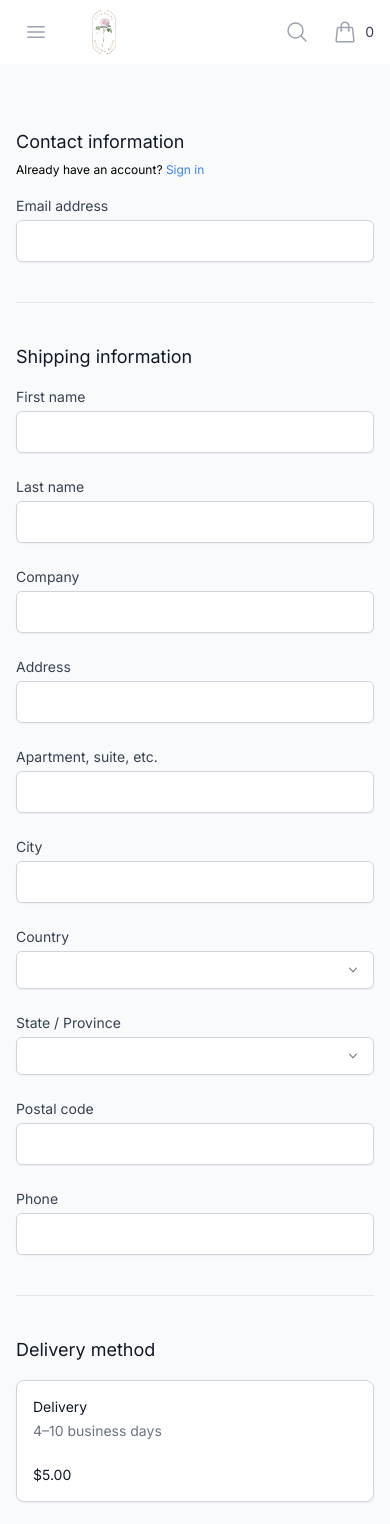
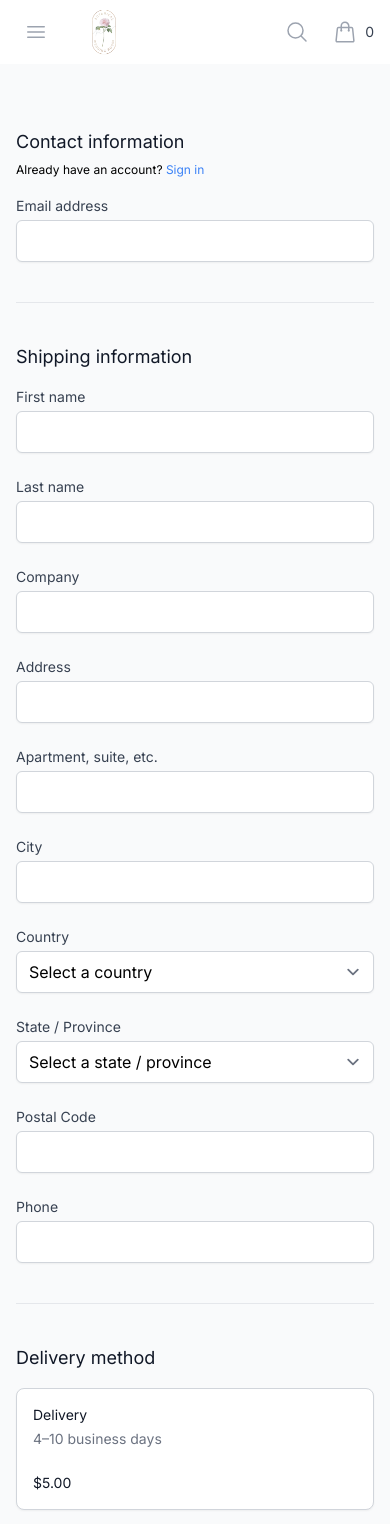
Before and after one commit to billychen0894/florist-ecommerce-app, a Next.js app: page /checkout in a window 390 px wide. Shown: the top 1524 px of the page. Built offline with nearby package versions, Linux system fonts and the light colour scheme.

Commit message:
refactor: use native react-hook-form api only with plain html form ui

```diff
--- a/components/CheckoutForm/ShippingInfo.tsx
+++ b/components/CheckoutForm/ShippingInfo.tsx
@@ -1,29 +1,16 @@
-import { UseFormReturn } from 'react-hook-form';
+import { ErrorMessage } from '@hookform/error-message';
+import { Controller, useFormContext } from 'react-hook-form';
 
-import { Input } from '@components/ui';
-import {
-  Select,
-  SelectContent,
-  SelectGroup,
-  SelectItem,
-  SelectTrigger,
-  SelectValue,
-} from '@components/ui/Select';
-import {
-  FormControl,
-  FormField,
-  FormItem,
-  FormLabel,
-  FormMessage,
-} from '@components/ui/form';
+import { Input, Label } from '@components/ui';
 import { shippingLocations } from '@const/shippingLocation';
-import { type FormData } from './CheckoutForm';
 
-interface ShippingInfoProps {
-  form: UseFormReturn<FormData>;
-}
+export default function ShippingInfo() {
+  const {
+    register,
+    control,
+    formState: { errors },
+  } = useFormContext();
 
-export default function ShippingInfo({ form }: ShippingInfoProps) {
   return (
     <>
       <h2 className="text-lg font-medium text-gray-900">
@@ -31,194 +18,217 @@ export default function ShippingInfo({ form }: ShippingInfoProps) {
       </h2>
       <div className="mt-4 grid grid-cols-1 gap-y-6 sm:grid-cols-2 sm:gap-x-4">
         <div>
-          <FormField
-            control={form.control}
+          <Label htmlFor="shippingFirstName">First name</Label>
+          <div className="mt-1">
+            <Input
+              id="shippingFirstName"
+              type="text"
+              autoComplete="given-name"
+              {...register('shippingFirstName')}
+            />
+          </div>
+          <ErrorMessage
+            errors={errors}
             name="shippingFirstName"
-            render={({ field }) => (
-              <FormItem>
-                <FormLabel htmlFor={field.name}>First name</FormLabel>
-                <FormControl className="mt-1">
-                  <Input {...field} type="text" autoComplete="given-name" />
-                </FormControl>
-                <FormMessage />
-              </FormItem>
+            as="p"
+            className="text-sm font-medium text-red-500 mt-1 ml-1"
+          />
+        </div>
+
+        <div>
+          <Label htmlFor="shippingLastName">Last name</Label>
+          <div className="mt-1">
+            <Input
+              id="shippingLastName"
+              type="text"
+              autoComplete="family-name"
+              {...register('shippingLastName')}
+            />
+          </div>
+          <ErrorMessage
+            errors={errors}
+            name="shippingLastName"
+            as="p"
+            className="text-sm font-medium text-red-500 mt-1 ml-1"
+          />
+        </div>
+
+        <div className="sm:col-span-2">
+          <Label htmlFor="shippingCompany">Company</Label>
+          <div className="mt-1">
+            <Input
+              id="shippingCompany"
+              type="text"
+              {...register('shippingCompany')}
+            />
+          </div>
+          <ErrorMessage
+            errors={errors}
+            name="shippingCompany"
+            as="p"
+            className="text-sm font-medium text-red-500 mt-1 ml-1"
+          />
+        </div>
+
+        <div className="sm:col-span-2">
+          <Label htmlFor="shippingAddressLine1">Address</Label>
+          <div className="mt-1">
+            <Input
+              id="shippingAddressLine1"
+              type="text"
+              autoComplete="street-address"
+              {...register('shippingAddressLine1')}
+            />
+          </div>
+          <ErrorMessage
+            errors={errors}
+            name="shippingAddressLine1"
+            as="p"
+            className="text-sm font-medium text-red-500 mt-1 ml-1"
+          />
+        </div>
+
+        <div className="sm:col-span-2">
+          <Label htmlFor="shippingAddressLine2">Apartment, suite, etc.</Label>
+          <div className="mt-1">
+            <Input
+              id="shippingAddressLine2"
+              type="text"
+              {...register('shippingAddressLine2')}
+            />
+          </div>
+          <ErrorMessage
+            errors={errors}
+            name="shippingAddressLine2"
+            as="p"
+            className="text-sm font-medium text-red-500 mt-1 ml-1"
+          />
+        </div>
+
+        <div>
+          <Label htmlFor="shippingCity">City</Label>
+          <div className="mt-1">
+            <Input
+              id="shippingCity"
+              type="text"
+              autoComplete="address-level2"
+              {...register('shippingCity')}
+            />
+          </div>
+          <ErrorMessage
+            errors={errors}
+            name="shippingCity"
+            as="p"
+            className="text-sm font-medium text-red-500 mt-1 ml-1"
+          />
+        </div>
+
+        <div>
+          <Label htmlFor="shippingCountry">Country</Label>
+          <Controller
+            control={control}
+            name="shippingCountry"
+            render={({ field: { onChange, onBlur, value, ref } }) => (
+              <>
+                <div className="mt-1">
+                  <select
+                    id="shippingCountry"
+                    autoComplete="country-name"
+                    defaultValue={value}
+                    onChange={onChange}
+                    onBlur={onBlur}
+                    ref={ref}
+                    className="block w-full rounded-md border-gray-300 shadow-sm focus:border-primary-500 focus:ring-primary-500 sm:text-sm"
+                  >
+                    <option value="" disabled>
+                      Select a country
+                    </option>
+                    <option value="CA">Canada</option>
+                  </select>
+                </div>
+                <ErrorMessage
+                  errors={errors}
+                  name="shippingCountry"
+                  as="p"
+                  className="text-sm font-medium text-red-500 mt-1 ml-1"
+                />
+              </>
             )}
           />
         </div>
 
         <div>
-          <FormField
-            control={form.control}
-            name="shippingLastName"
-            render={({ field }) => (
-              <FormItem>
-                <FormLabel htmlFor={field.name}>Last name</FormLabel>
-                <FormControl className="mt-1">
-                  <Input {...field} type="text" autoComplete="family-name" />
-                </FormControl>
-                <FormMessage />
-              </FormItem>
-            )}
-          />
-        </div>
-
-        <div className="sm:col-span-2">
-          <FormField
-            control={form.control}
-            name="shippingCompany"
-            render={({ field }) => (
-              <FormItem>
-                <FormLabel htmlFor={field.name}>Company</FormLabel>
-                <FormControl className="mt-1">
-                  <Input {...field} type="text" />
-                </FormControl>
-                <FormMessage />
-              </FormItem>
-            )}
-          />
-        </div>
-
-        <div className="sm:col-span-2">
-          <FormField
-            control={form.control}
-            name="shippingAddressLine1"
-            render={({ field }) => (
-              <FormItem>
-                <FormLabel htmlFor={field.name}>Address</FormLabel>
-                <FormControl className="mt-1">
-                  <Input {...field} type="text" autoComplete="street-address" />
-                </FormControl>
-                <FormMessage />
-              </FormItem>
-            )}
-          />
-        </div>
-
-        <div className="sm:col-span-2">
-          <FormField
-            control={form.control}
-            name="shippingAddressLine2"
-            render={({ field }) => (
-              <FormItem>
-                <FormLabel htmlFor={field.name}>
-                  Apartment, suite, etc.
-                </FormLabel>
-                <FormControl className="mt-1">
-                  <Input {...field} type="text" />
-                </FormControl>
-                <FormMessage />
-              </FormItem>
+          <Label htmlFor="shippingArea">State / Province</Label>
+          <Controller
+            control={control}
+            name="shippingArea"
+            render={({ field: { onChange, onBlur, value, ref } }) => (
+              <>
+                <div className="mt-1">
+                  <select
+                    id="shippingArea"
+                    defaultValue={value}
+                    onChange={onChange}
+                    onBlur={onBlur}
+                    ref={ref}
+                    className="block w-full rounded-md border-gray-300 shadow-sm focus:border-primary-500 focus:ring-primary-500 sm:text-sm"
+                  >
+                    <option value="" disabled>
+                      Select a state / province
+                    </option>
+                    {shippingLocations[0].stateOrProvince.map(
+                      (state, stateIdx) => (
+                        <option key={stateIdx} value={state.value}>
+                          {state.name}
+                        </option>
+                      )
+                    )}
+                  </select>
+                </div>
+                <ErrorMessage
+                  errors={errors}
+                  name="shippingArea"
+                  as="p"
+                  className="text-sm font-medium text-red-500 mt-1 ml-1"
+                />
+              </>
             )}
           />
         </div>
 
         <div>
-          <FormField
-            control={form.control}
-            name="shippingCity"
-            render={({ field }) => (
-              <FormItem>
-                <FormLabel htmlFor={field.name}>City</FormLabel>
-                <FormControl className="mt-1">
-                  <Input {...field} type="text" autoComplete="address-level2" />
-                </FormControl>
-                <FormMessage />
-              </FormItem>
-            )}
-          />
-        </div>
-
-        <div>
-          <FormField
-            control={form.control}
-            name="shippingCountry"
-            render={({ field }) => (
-              <FormItem>
-                <FormLabel>Country</FormLabel>
-                <Select
-                  onValueChange={field.onChange}
-                  defaultValue={field.value}
-                >
-                  <FormControl className="mt-1">
-                    <SelectTrigger>
-                      <SelectValue placeholder="" />
-                    </SelectTrigger>
-                  </FormControl>
-                  <SelectContent>
-                    <SelectGroup>
-                      <SelectItem value="CA">Canada</SelectItem>
-                    </SelectGroup>
-                  </SelectContent>
-                </Select>
-                <FormMessage />
-              </FormItem>
-            )}
-          />
-        </div>
-
-        <div>
-          <FormField
-            control={form.control}
-            name="shippingArea"
-            render={({ field }) => (
-              <FormItem>
-                <FormLabel>State / Province</FormLabel>
-                <Select
-                  onValueChange={field.onChange}
-                  defaultValue={field.value}
-                >
-                  <FormControl className="mt-1">
-                    <SelectTrigger>
-                      <SelectValue placeholder="" />
-                    </SelectTrigger>
-                  </FormControl>
-                  <SelectContent>
-                    <SelectGroup>
-                      {shippingLocations[0].stateOrProvince.map(
-                        (state, idx) => (
-                          <SelectItem key={idx} value={state.value}>
-                            {state.name}
-                          </SelectItem>
-                        )
-                      )}
-                    </SelectGroup>
-                  </SelectContent>
-                </Select>
-                <FormMessage />
-              </FormItem>
-            )}
-          />
-        </div>
-
-        <div>
-          <FormField
-            control={form.control}
+          <Label htmlFor="shippingPostalCode">Postal Code</Label>
+          <div className="mt-1">
+            <Input
+              id="shippingPostalCode"
+              type="text"
+              autoComplete="postal-code"
+              {...register('shippingPostalCode')}
+            />
+          </div>
+          <ErrorMessage
+            errors={errors}
             name="shippingPostalCode"
-            render={({ field }) => (
-              <FormItem>
-                <FormLabel htmlFor={field.name}>Postal code</FormLabel>
-                <FormControl className="mt-1">
-                  <Input {...field} type="text" autoComplete="postal-code" />
-                </FormControl>
-                <FormMessage />
-              </FormItem>
-            )}
+            as="p"
+            className="text-sm font-medium text-red-500 mt-1 ml-1"
           />
         </div>
 
         <div className="sm:col-span-2">
-          <FormField
-            control={form.control}
+          <Label htmlFor="shippingPhone">Phone</Label>
+          <div className="mt-1">
+            <Input
+              id="shippingPhone"
+              type="text"
+              autoComplete="tel"
+              {...register('shippingPhone')}
+            />
+          </div>
+          <ErrorMessage
+            errors={errors}
             name="shippingPhone"
-            render={({ field }) => (
-              <FormItem>
-                <FormLabel htmlFor={field.name}>Phone</FormLabel>
-                <FormControl className="mt-1">
-                  <Input {...field} type="text" autoComplete="tel" />
-                </FormControl>
-                <FormMessage />
-              </FormItem>
-            )}
+            as="p"
+            className="text-sm font-medium text-red-500 mt-1 ml-1"
           />
         </div>
       </div>
```
Also changed, not shown: components/CheckoutForm/ContactInfo.tsx (+26 -26 lines).
